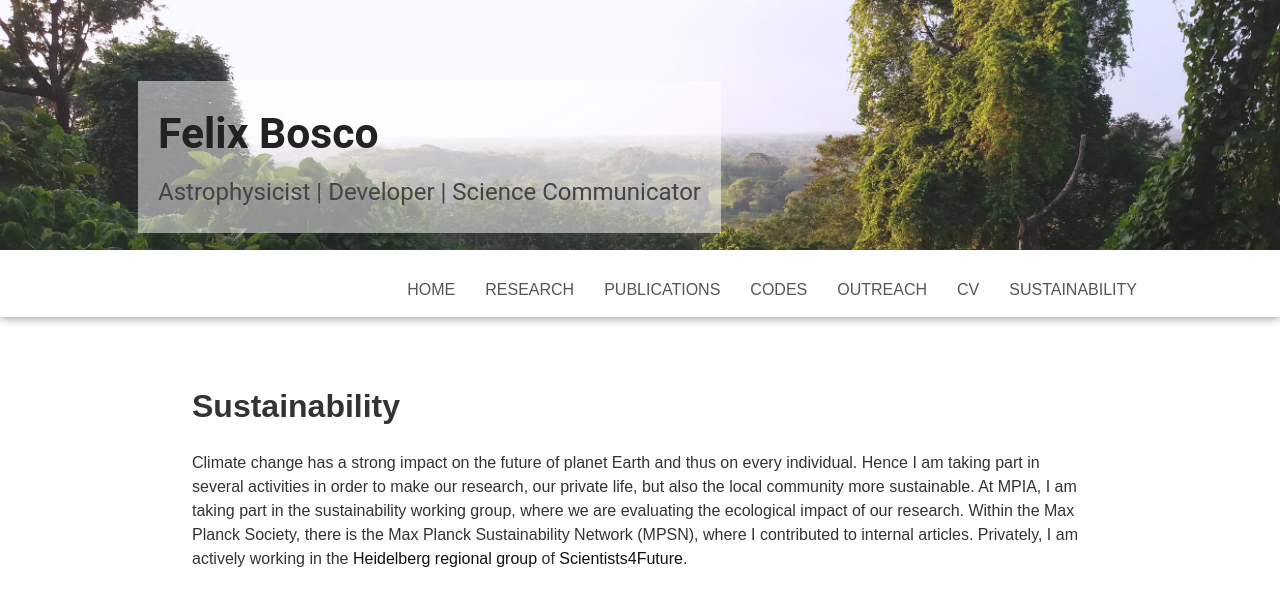
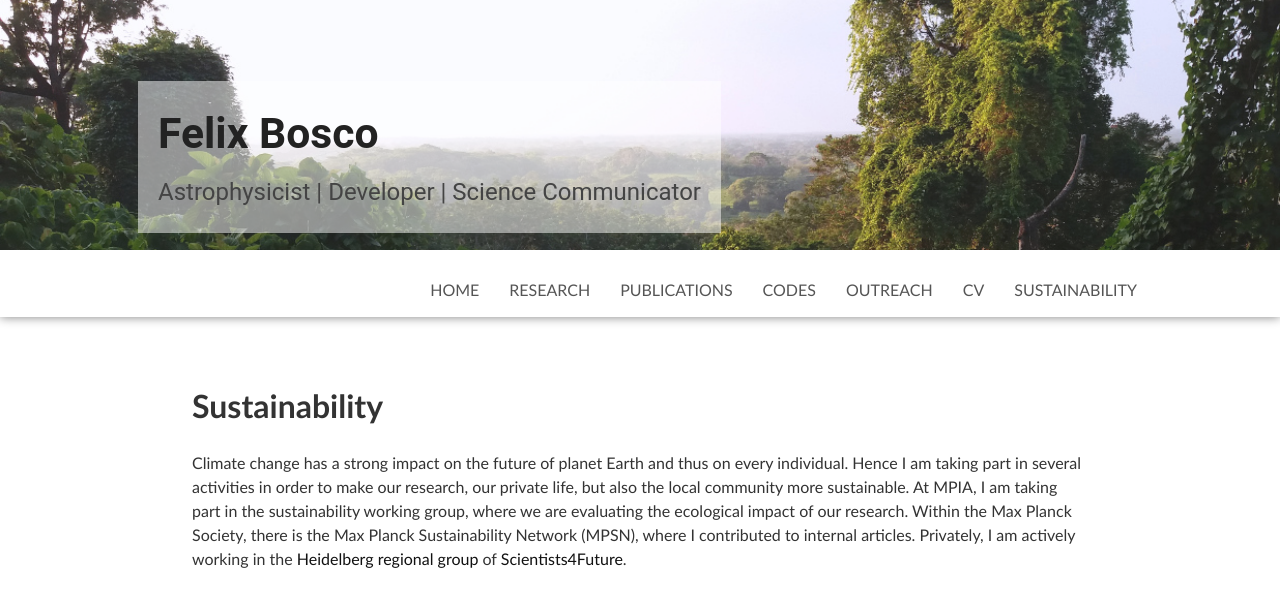
Before and after one commit to felixbosco/felixbosco.github.io, a Jekyll site: the page built from sustainability.html, in a window 1280 px wide. Shown: the top 607 px of the page. Built offline with Jekyll 4.4.1, drawn with Linux system fonts in a browser that asks for light colours.

Commit message:
Change default font to Calibri

```diff
--- a/assets/css/style.css
+++ b/assets/css/style.css
@@ -1,7 +1,7 @@
 /* ---------- general design: body ---------- */
 html, body {
   margin: 0;
-  font-family: Arial, sans-serif;
+  font-family: Calibri, Arial, sans-serif;
   color: #555753;
   line-height: 1.5;
 }
```
